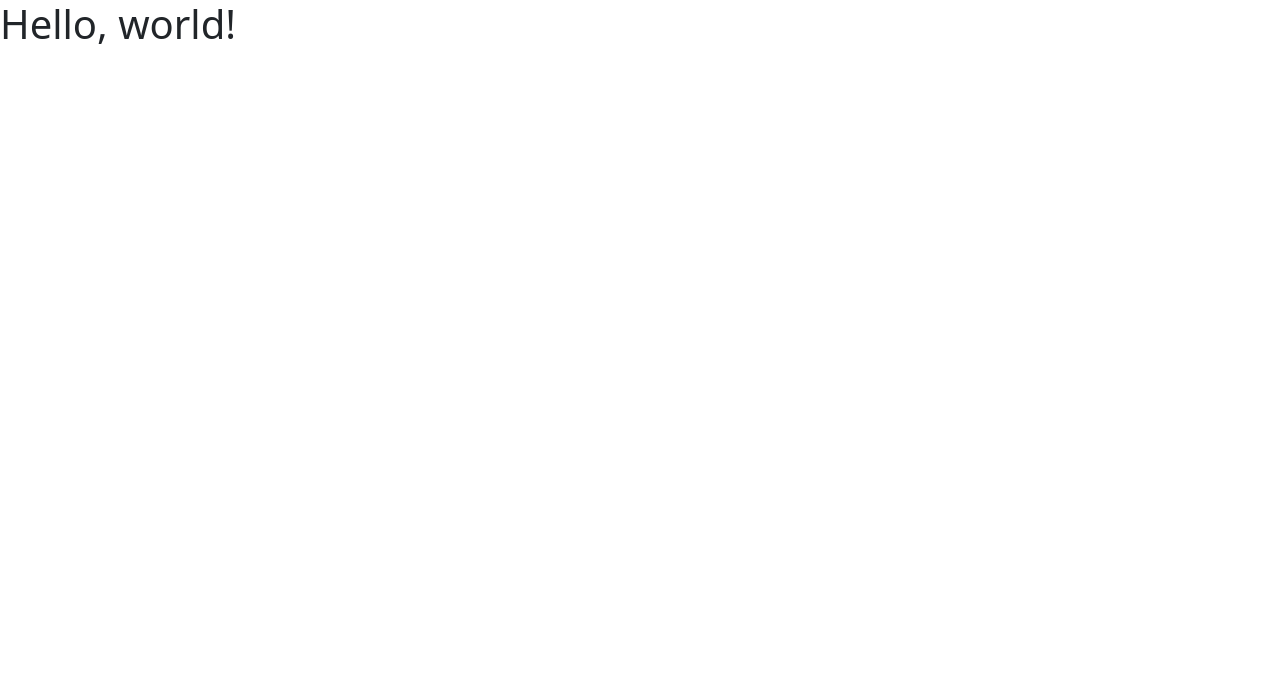
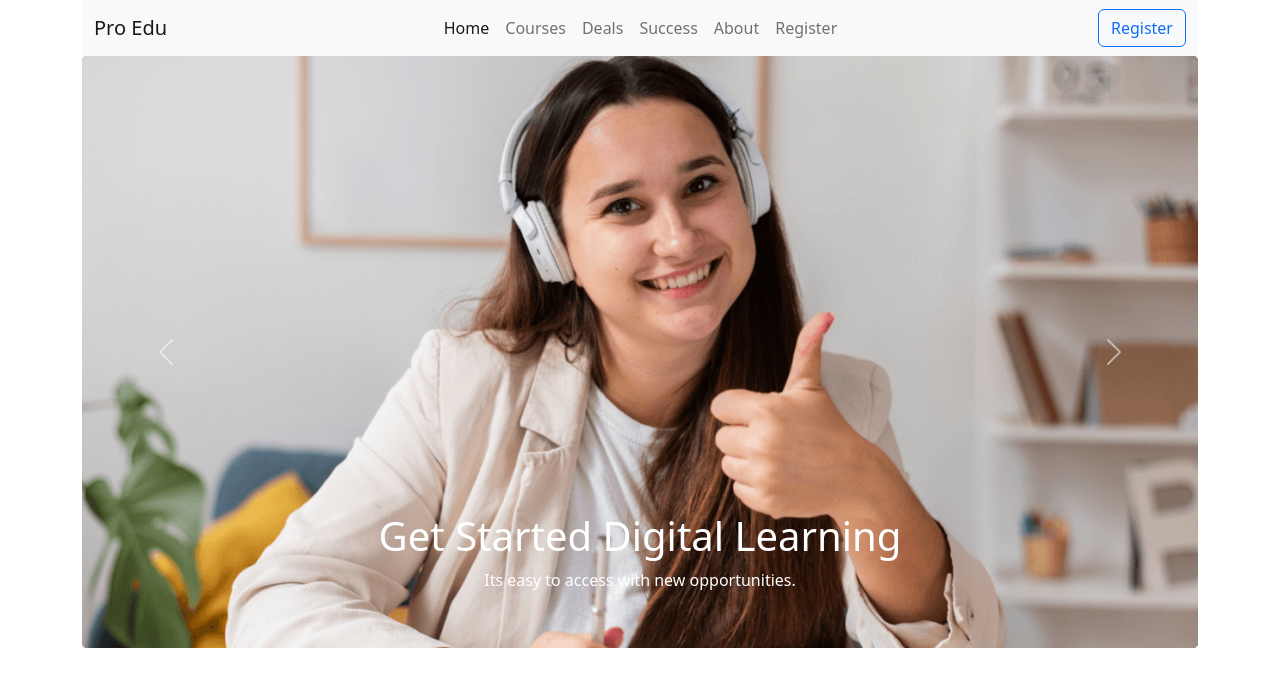
Before and after one commit to jitunmohajan/Teach-Academy, a plain HTML site: page index.html in a window 1280 px wide. Drawn offline with nearby package versions, Linux system fonts and the light colour scheme.

Commit message:
adding navbar and top banner section

```diff
--- a/index.html
+++ b/index.html
@@ -7,7 +7,92 @@
     <link href="https://cdn.jsdelivr.net/npm/bootstrap@5.2.0/dist/css/bootstrap.min.css" rel="stylesheet" integrity="sha384-gH2yIJqKdNHPEq0n4Mqa/HGKIhSkIHeL5AyhkYV8i59U5AR6csBvApHHNl/vI1Bx" crossorigin="anonymous">
   </head>
   <body>
-    <h1>Hello, world!</h1>
+    <!-- header start -->
+    <header>
+        <!-- navbar start -->
+        <section class="container">
+            <nav class="navbar navbar-expand-lg bg-light">
+                <div class="container-fluid">
+                    <a class="navbar-brand" href="#">Pro Edu</a>
+                    <button class="navbar-toggler" type="button" data-bs-toggle="collapse" data-bs-target="#navbarSupportedContent" aria-controls="navbarSupportedContent" aria-expanded="false" aria-label="Toggle navigation">
+                    <span class="navbar-toggler-icon"></span>
+                    </button>
+                    <div class="collapse navbar-collapse" id="navbarSupportedContent">
+                        <ul class="navbar-nav mx-auto mb-2 mb-lg-0">
+                            <li class="nav-item">
+                                <a class="nav-link active" aria-current="page" href="#">Home</a>
+                            </li>
+                            <li class="nav-item">
+                                <a class="nav-link" href="#">Courses</a>
+                            </li>
+                            <li class="nav-item">
+                                <a class="nav-link" href="#">Deals</a>
+                            </li>
+                            <li class="nav-item">
+                                <a class="nav-link" href="#">Success</a>
+                            </li>
+                            <li class="nav-item">
+                                <a class="nav-link" href="#">About</a>
+                            </li>
+                            <li class="nav-item">
+                                <a class="nav-link" href="#">Register</a>
+                            </li>
+                        </ul>
+                        <form class="d-flex" role="search">
+                            <button class="btn btn-outline-primary" type="submit">Register</button>
+                        </form>
+                    </div>
+                </div>
+            </nav>
+        </section>
+        <!-- navbar end -->
+
+        <!-- top banner or slider start -->
+        <section class="container">
+            <div id="carouselExampleCaptions" class="carousel slide" data-bs-ride="false">
+            <!-- <div class="carousel-indicators">
+                <button type="button" data-bs-target="#carouselExampleCaptions" data-bs-slide-to="0" class="active" aria-current="true" aria-label="Slide 1"></button>
+                <button type="button" data-bs-target="#carouselExampleCaptions" data-bs-slide-to="1" aria-label="Slide 2"></button>
+                <button type="button" data-bs-target="#carouselExampleCaptions" data-bs-slide-to="2" aria-label="Slide 3"></button>
+            </div> -->
+            <div class="carousel-inner">
+                <div class="carousel-item active">
+                    <img src="images/cover/cover-1.png" class="d-block w-100" alt="...">
+                    <div class="carousel-caption d-md-block">
+                        <h1>Get Started Digital Learning</h1>
+                        <p>Its easy to access with new opportunities.</p>
+                    </div>
+                </div>
+                <!-- <div class="carousel-item">
+                    <img src="images/cover/cover-2.jpg" class="d-block w-100" alt="...">
+                    <div class="carousel-caption d-md-block">
+                        <h1>Dream big</h1>
+                        <p>Find a course to help you reach where you want to go.</p>
+                    </div>
+                </div> -->
+                <!-- <div class="carousel-item">
+                    <img src="images/cover/cover-3.jpg" class="d-block w-100" alt="...">
+                    <div class="carousel-caption d-md-block">
+                        <h1>A broad selection of courses</h1>
+                        <p>Choose from 185,000 online video courses with new additions.</p>
+                    </div>
+                </div> -->
+            </div>
+            <button class="carousel-control-prev" type="button" data-bs-target="#carouselExampleCaptions" data-bs-slide="prev">
+                <span class="carousel-control-prev-icon" aria-hidden="true"></span>
+                <span class="visually-hidden">Previous</span>
+            </button>
+            <button class="carousel-control-next" type="button" data-bs-target="#carouselExampleCaptions" data-bs-slide="next">
+                <span class="carousel-control-next-icon" aria-hidden="true"></span>
+                <span class="visually-hidden">Next</span>
+            </button>
+            </div>
+        </section>
+        <!-- top banner or slider end -->
+    </header>
+    <!-- header end -->
+
+
     <script src="https://cdn.jsdelivr.net/npm/bootstrap@5.2.0/dist/js/bootstrap.bundle.min.js" integrity="sha384-A3rJD856KowSb7dwlZdYEkO39Gagi7vIsF0jrRAoQmDKKtQBHUuLZ9AsSv4jD4Xa" crossorigin="anonymous"></script>
   </body>
 </html>
```
